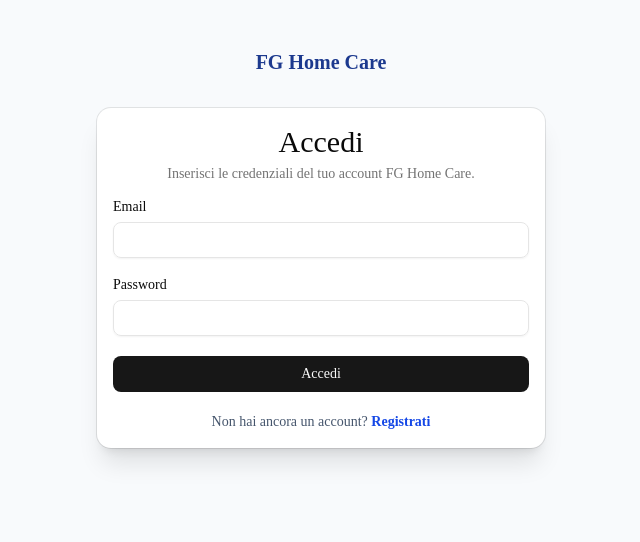
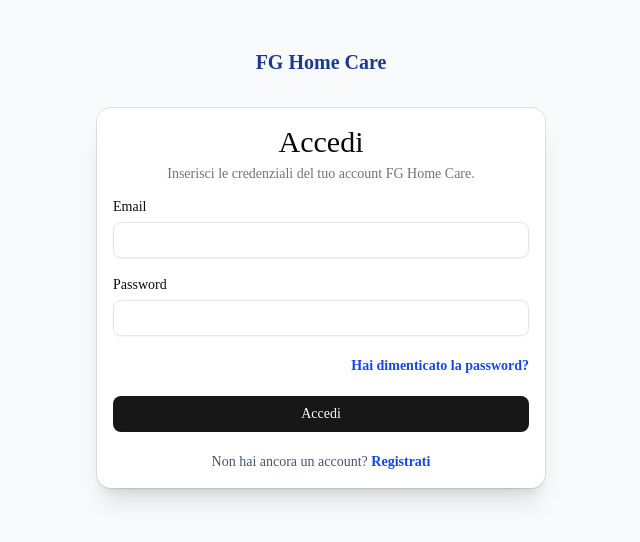
Before and after one commit to Francescogenovese9-oss/fg-home-care, a Next.js app: page /login in a window 1280 px wide. Shown: the top 542 px of the page, without its empty margins (319-959 px from the left). Built offline with nearby package versions, Linux system fonts and the light colour scheme; no server answers.

Commit message:
Add forgot password link below login password field

```diff
--- a/components/auth/LoginForm.tsx
+++ b/components/auth/LoginForm.tsx
@@ -132,6 +132,8 @@ export default function LoginForm() {
             />
           </div>
 
+          <div className="text-right"><Link href="/forgot-password" className="text-sm font-semibold text-blue-700 hover:underline">Hai dimenticato la password?</Link></div>
+
           {serverError && (
             <div
               role="alert"
```
